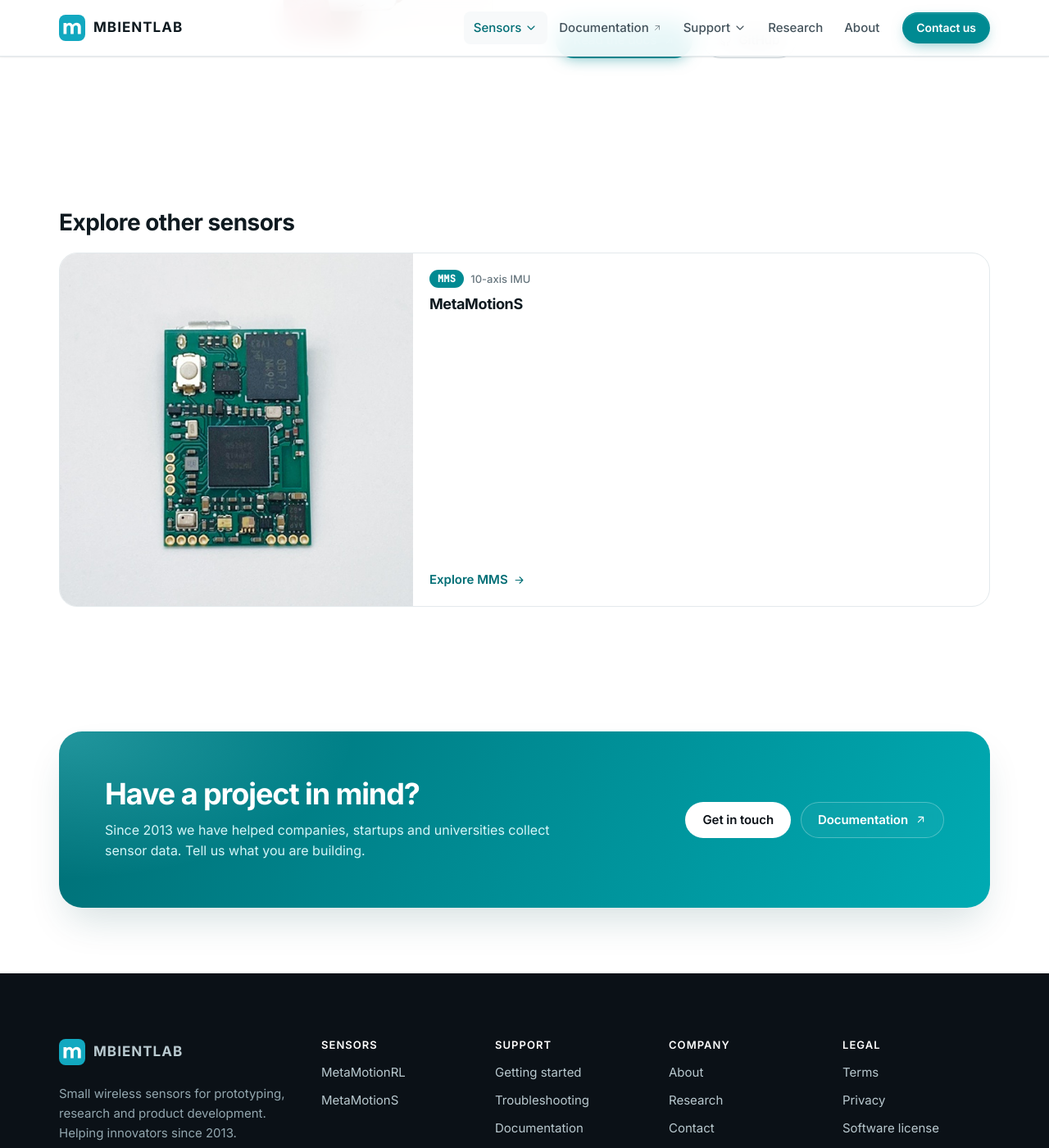
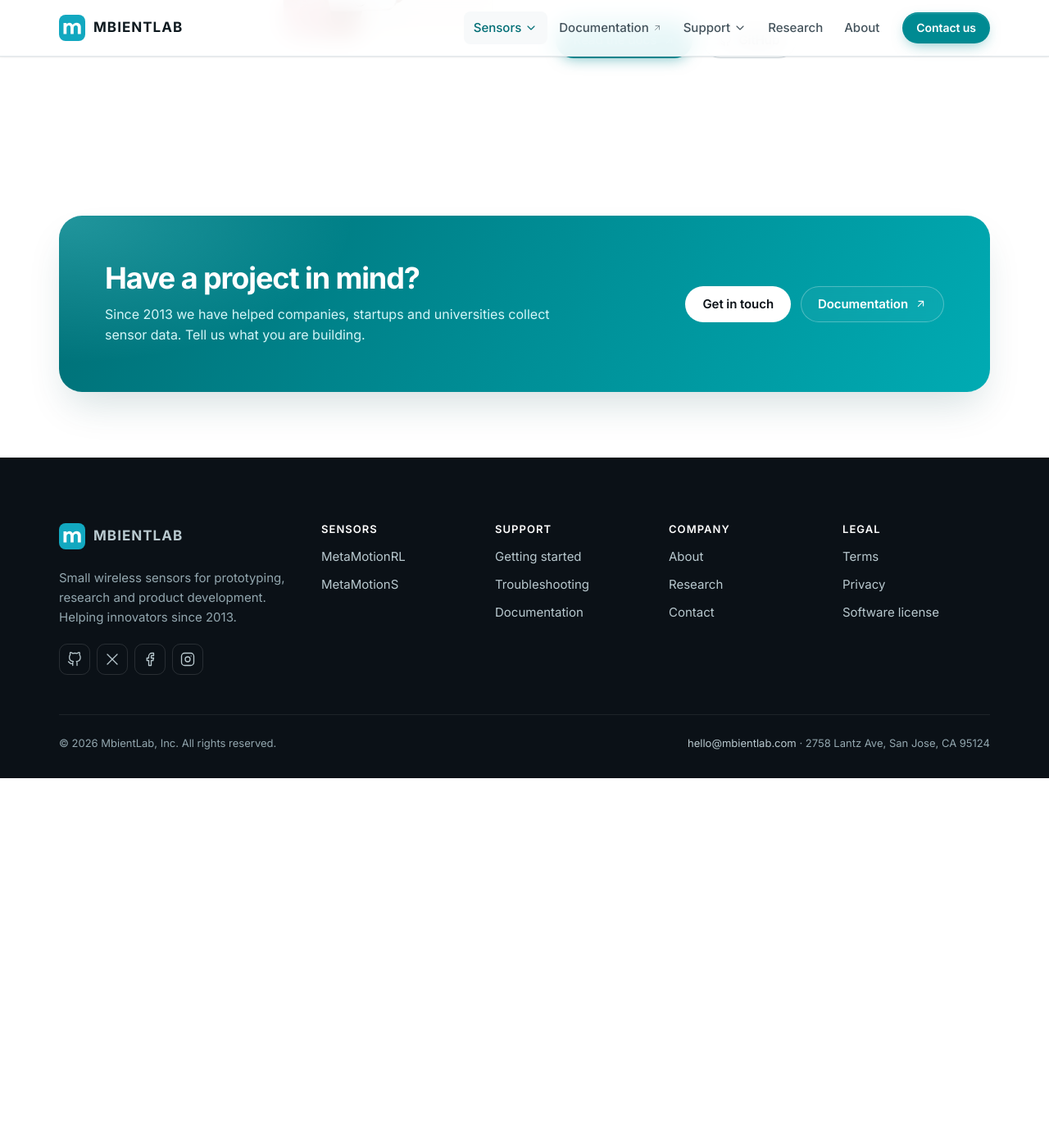
Before and after one commit to mbientlab/mbientlab.com, a Jekyll site: the page built from _pages/metamotionrl.html, in a window 1280 px wide and 1400 px high, scrolled down 4604 px. Shown: the whole window at 82% size. Built offline with Jekyll 4.4.1, drawn with Linux system fonts in a browser that asks for light colours; after the commit the page ends 5553 px from its top, so only the background shows below that.

Commit message:
refactor(product): Remove related sensors section

```diff
--- a/_includes/product-card.html
+++ b/_includes/product-card.html
@@ -1,10 +1,10 @@
 {%- assign p = include.p -%}
-<a class="product-card{% if include.compact %} product-card--compact{% endif %}" href="{{ p.url | relative_url }}">
+<a class="product-card" href="{{ p.url | relative_url }}">
   <div class="product-card__media"><img src="{{ '/assets/img/' | append: p.card_image | relative_url }}" alt="{{ p.name }} board" loading="lazy"></div>
   <div class="product-card__body">
     <p class="product-card__badge"><span class="pill">{{ p.short }}</span> {{ p.badge }}</p>
     <h3 class="product-card__title">{{ p.name }}</h3>
-    {%- unless include.compact %}<p class="product-card__text">{{ p.card_text }}</p>{% endunless %}
+    <p class="product-card__text">{{ p.card_text }}</p>
     <span class="product-card__more">Explore {{ p.short }} {% include icon.html name="arrow-right" class="icon--sm" %}</span>
   </div>
 </a>
--- a/_layouts/product.html
+++ b/_layouts/product.html
@@ -120,17 +120,4 @@ layout: default
   </div>
 </section>
 
-<section class="section section--tight">
-  <div class="container">
-    <h2 class="h3 related-title">Explore other sensors</h2>
-    <div class="card-grid card-grid--2">
-      {%- for entry in site.data.products %}{%- assign o = entry[1] -%}
-      {%- if entry[0] != page.product %}
-      {% include product-card.html p=o compact=true %}
-      {%- endif %}
-      {%- endfor %}
-    </div>
-  </div>
-</section>
-
 {% include cta.html %}
--- a/_sass/_components.scss
+++ b/_sass/_components.scss
@@ -249,12 +249,6 @@ a:hover .link-arrow .icon, .link-arrow:hover .icon { transform: translateX(3px);
 .product-card__more { margin-top: auto; display: inline-flex; align-items: center; gap: 6px; color: var(--link); font-weight: 600; font-size: .9375rem;
   .icon { transition: transform .18s var(--ease); } }
 .product-card:hover .product-card__more .icon { transform: translateX(3px); }
-.product-card--compact {
-  flex-direction: row; align-items: stretch;
-  .product-card__media { aspect-ratio: auto; width: 38%; flex: none; }
-  .product-card__body { padding: 20px; }
-  .product-card__title { font-size: 1.125rem; }
-}
 
 .feature-grid { list-style: none; display: flex; flex-wrap: wrap; justify-content: center; gap: 16px;
   > li { flex: 1 1 240px; max-width: calc((100% - 48px) / 4); }
@@ -369,7 +363,6 @@ a.contact-card { @extend %card-hover; }
   dt { color: var(--text-3); font-size: .8125rem; }
   dd { color: var(--text); font-size: .875rem; font-weight: 500; font-variant-numeric: tabular-nums; }
 }
-.related-title { margin-bottom: 20px; }
 
 // Getting started and troubleshooting
 .steps { list-style: none; display: grid; gap: 14px; }
```
